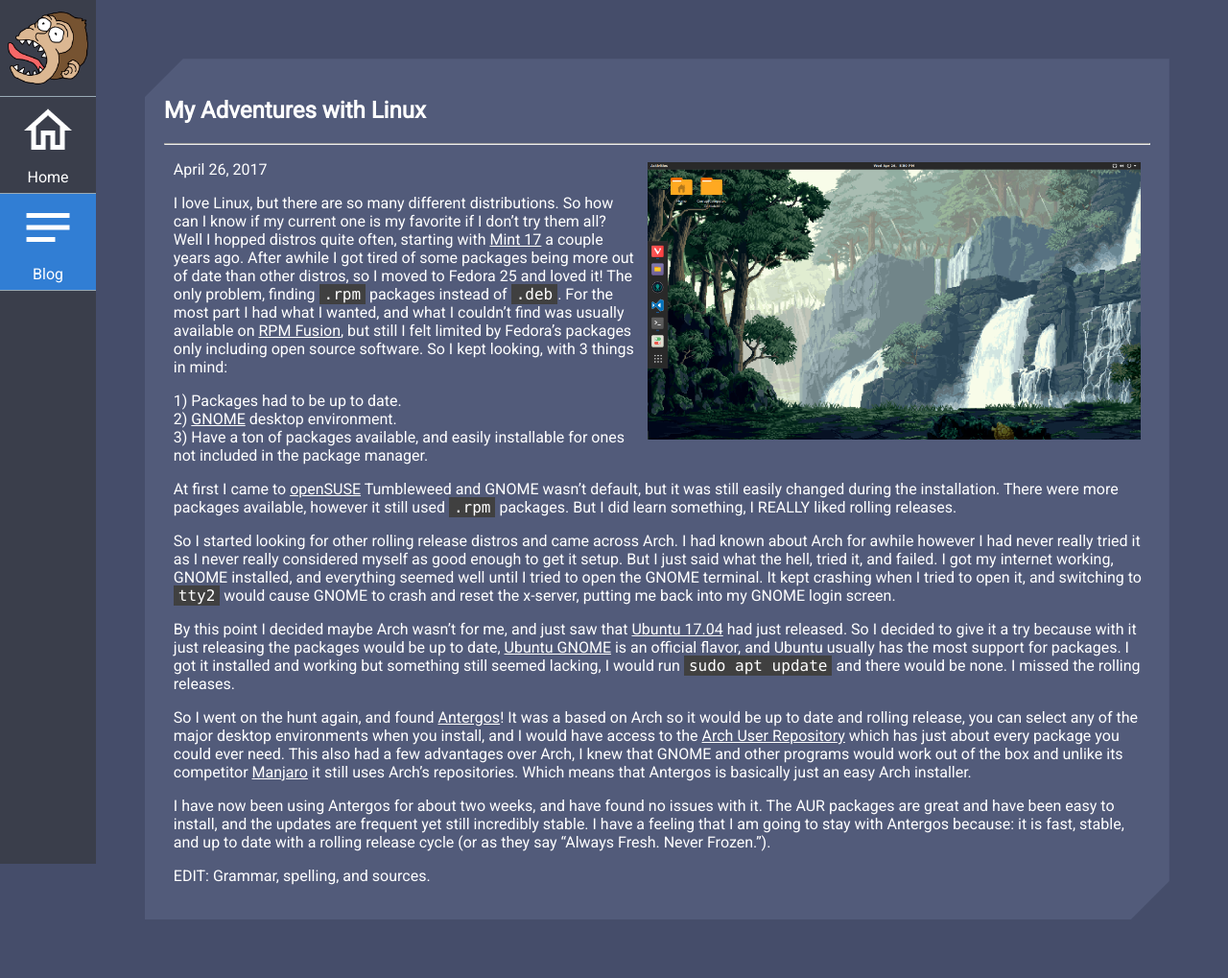
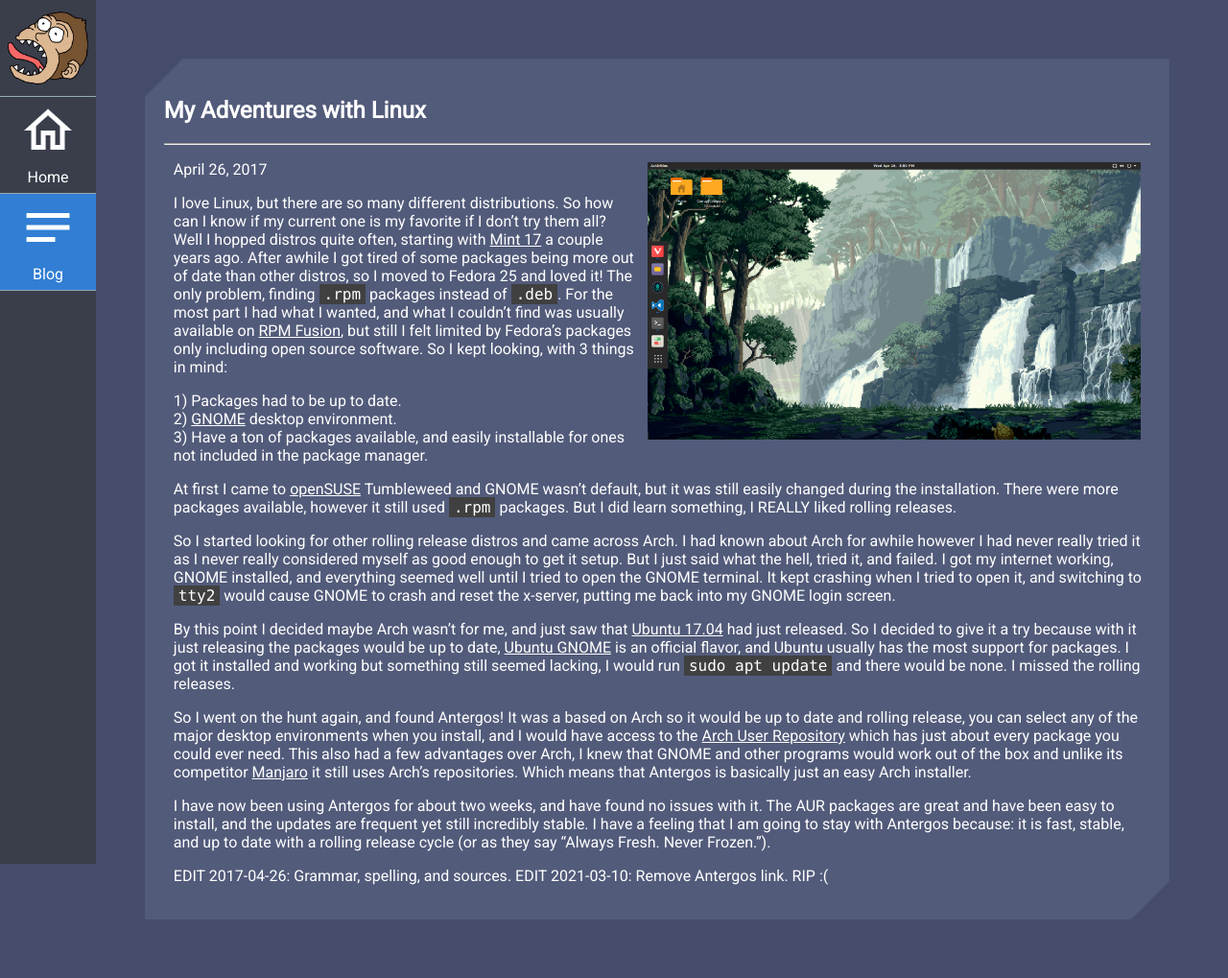
Before and after one commit to CorruptComputer/home, a Jekyll site: the page built from _posts/2017-04-26-linux.markdown, in a window 1280 px wide. Shown: the whole page at 96% size. Built offline with Jekyll 4.4.1, drawn with Linux system fonts in a browser that asks for light colours.

Commit message:
Antergos is gone as is the website Ignore forbidden errors in htmlproofer as a result of using curl

```diff
--- a/_posts/2017-04-26-linux.markdown
+++ b/_posts/2017-04-26-linux.markdown
@@ -2,7 +2,7 @@
 layout: post
 title:  "My Adventures with Linux"
 date:   2017-04-26 16:42:00
-lastmod: 2021-03-07 12:00:00
+lastmod: 2021-03-10 12:00:00
 image: /images/blog/2017-04-26-linux/GNOMEdesktop.png
 ---
 
@@ -18,8 +18,9 @@
 
 By this point I decided maybe Arch wasn't for me, and just saw that [Ubuntu 17.04](https://www.ubuntu.com) had just released. So I decided to give it a try because with it just releasing the packages would be up to date, [Ubuntu GNOME](https://ubuntugnome.org) is an official flavor, and Ubuntu usually has the most support for packages. I got it installed and working but something still seemed lacking, I would run `sudo apt update` and there would be none. I missed the rolling releases.
 
-So I went on the hunt again, and found [Antergos](https://antergos.com)! It was a based on Arch so it would be up to date and rolling release, you can select any of the major desktop environments when you install, and I would have access to the [Arch User Repository](https://wiki.archlinux.org/index.php/Arch_User_Repository) which has just about every package you could ever need. This also had a few advantages over Arch, I knew that GNOME and other programs would work out of the box and unlike its competitor [Manjaro](https://manjaro.org) it still uses Arch's repositories. Which means that Antergos is basically just an easy Arch installer.
+So I went on the hunt again, and found Antergos! It was a based on Arch so it would be up to date and rolling release, you can select any of the major desktop environments when you install, and I would have access to the [Arch User Repository](https://wiki.archlinux.org/index.php/Arch_User_Repository) which has just about every package you could ever need. This also had a few advantages over Arch, I knew that GNOME and other programs would work out of the box and unlike its competitor [Manjaro](https://manjaro.org) it still uses Arch's repositories. Which means that Antergos is basically just an easy Arch installer.
 
 I have now been using Antergos for about two weeks, and have found no issues with it. The AUR packages are great and have been easy to install, and the updates are frequent yet still incredibly stable. I have a feeling that I am going to stay with Antergos because: it is fast, stable, and up to date with a rolling release cycle (or as they say "Always Fresh. Never Frozen.").
 
-EDIT: Grammar, spelling, and sources.
+EDIT 2017-04-26: Grammar, spelling, and sources.
+EDIT 2021-03-10: Remove Antergos link. RIP :(
```
Also changed, not shown: .github/workflows/post-deploy.yml.
